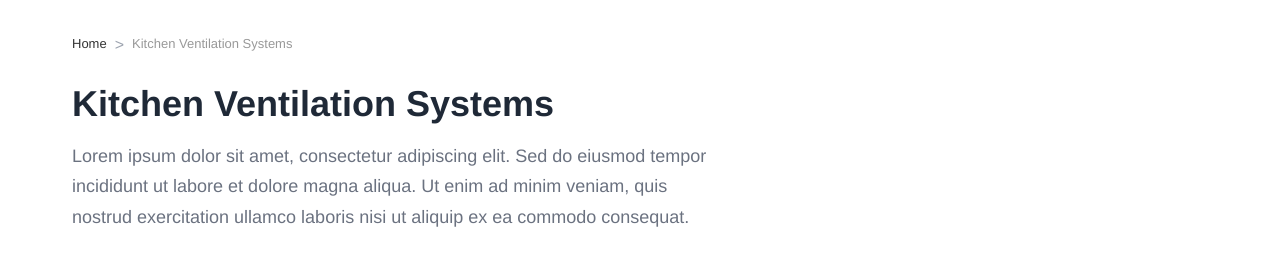
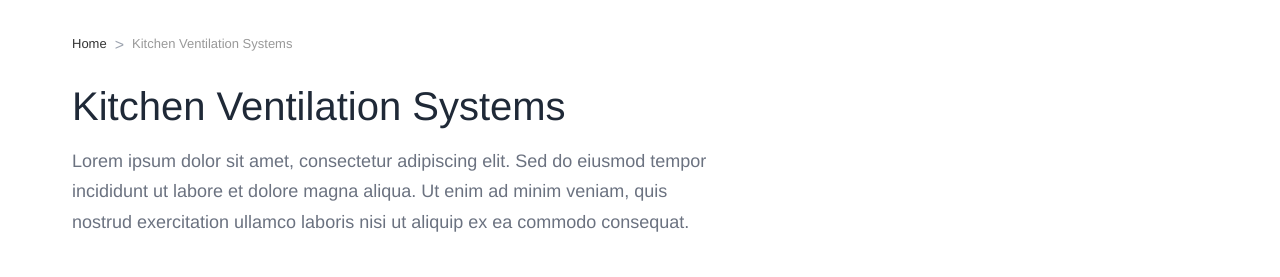
Before and after one commit to ghchetan/product, a plain HTML site: page index.html in a window 1280 px wide. Shown: the top 277 px of the page. Drawn offline with Linux system fonts and the light colour scheme; a web font is replaced by a local one.

Commit message:
Updated typography and spacing variables in styles.css to use pixel values instead of rem units. Adjusted font sizes and spacing for improved consistency and readability. Modified page title font size and weight for better visual hierarchy.

```diff
--- a/styles.css
+++ b/styles.css
@@ -53,33 +53,33 @@
   /* Typography */
   --font-family: "HelveticaNeue-Regular", "HelveticaNeue-Medium",
     "HelveticaNeue-Bold", "Helvetica Neue", Helvetica, Arial, sans-serif;
-  --font-size-xs: 0.75rem;
-  --font-size-sm: 0.875rem;
-  --font-size-base: 1rem;
-  --font-size-lg: 1.125rem;
-  --font-size-xl: 1.25rem;
-  --font-size-2xl: 1.5rem;
-  --font-size-3xl: 1.875rem;
-  --font-size-4xl: 2.25rem;
+  --font-size-xs: 12px;
+  --font-size-sm: 14px;
+  --font-size-base: 16px;
+  --font-size-lg: 18px;
+  --font-size-xl: 20px;
+  --font-size-2xl: 24px;
+  --font-size-3xl: 30px;
+  --font-size-4xl: 40px;
 
   /* Spacing */
-  --spacing-1: 0.25rem;
-  --spacing-2: 0.5rem;
-  --spacing-3: 0.75rem;
-  --spacing-4: 1rem;
-  --spacing-5: 1.25rem;
-  --spacing-6: 1.5rem;
-  --spacing-8: 2rem;
-  --spacing-10: 2.5rem;
-  --spacing-12: 3rem;
-  --spacing-16: 4rem;
-  --spacing-20: 5rem;
+  --spacing-1: 4px;
+  --spacing-2: 8px;
+  --spacing-3: 12px;
+  --spacing-4: 16px;
+  --spacing-5: 20px;
+  --spacing-6: 24px;
+  --spacing-8: 32px;
+  --spacing-10: 40px;
+  --spacing-12: 48px;
+  --spacing-16: 64px;
+  --spacing-20: 80px;
 
   /* Layout */
   --container-max-width: 1200px;
   --container-padding: var(--spacing-4);
-  --border-radius: 0.5rem;
-  --border-radius-lg: 0.75rem;
+  --border-radius: 8px;
+  --border-radius-lg: 12px;
   --shadow-sm: 0 1px 2px 0 rgb(0 0 0 / 0.05);
   --shadow-md: 0 4px 6px -1px rgb(0 0 0 / 0.1), 0 2px 4px -2px rgb(0 0 0 / 0.1);
   --shadow-lg: 0 10px 15px -3px rgb(0 0 0 / 0.1),
@@ -241,10 +241,10 @@ body {
 }
 
 .page-title {
-  font-size: var(--font-size-3xl);
+  font-size: var(--font-size-4xl);
   font-family: "HelveticaNeue-Bold", "Helvetica Neue", Helvetica, Arial,
     sans-serif;
-  font-weight: 700;
+  font-weight: 500;
   line-height: 1.2;
   color: var(--color-text-primary);
   margin-bottom: var(--spacing-4);
```
